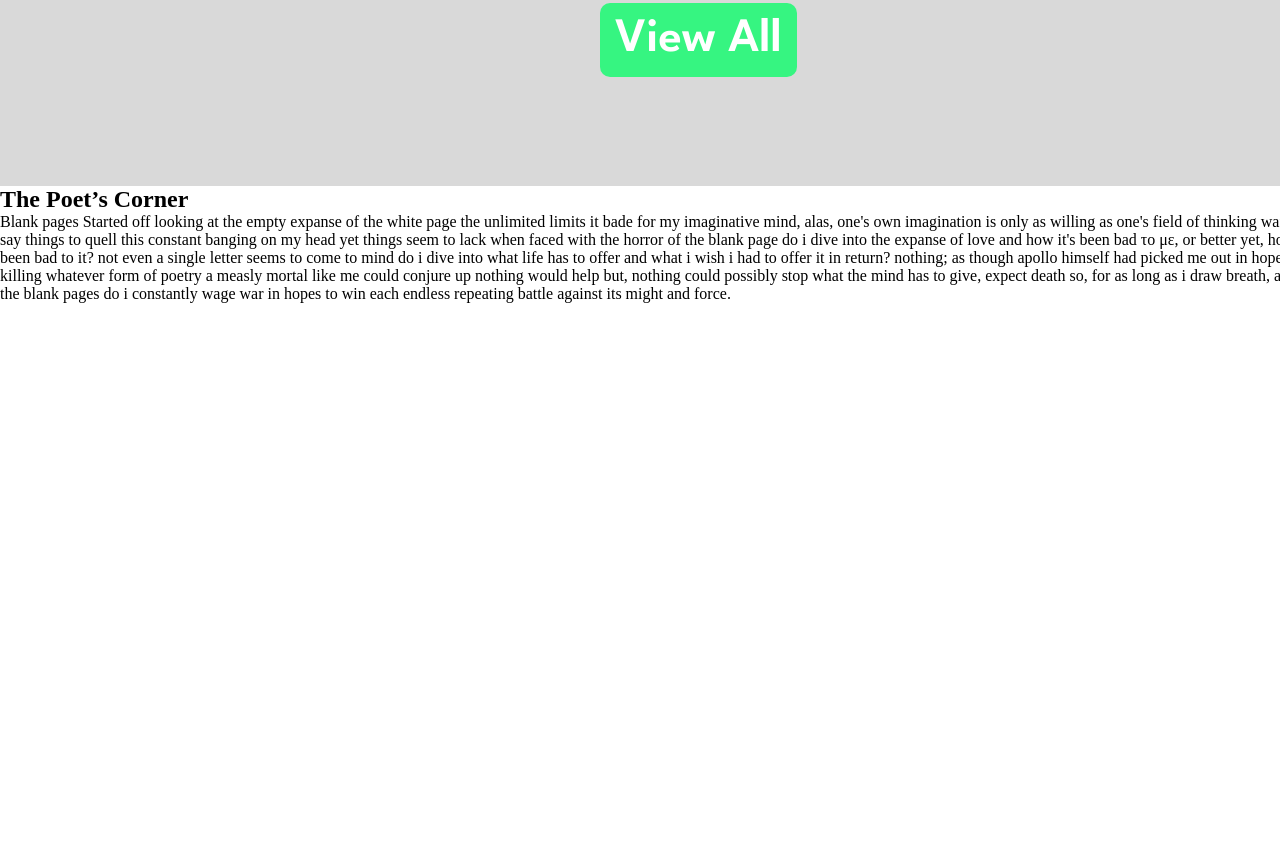
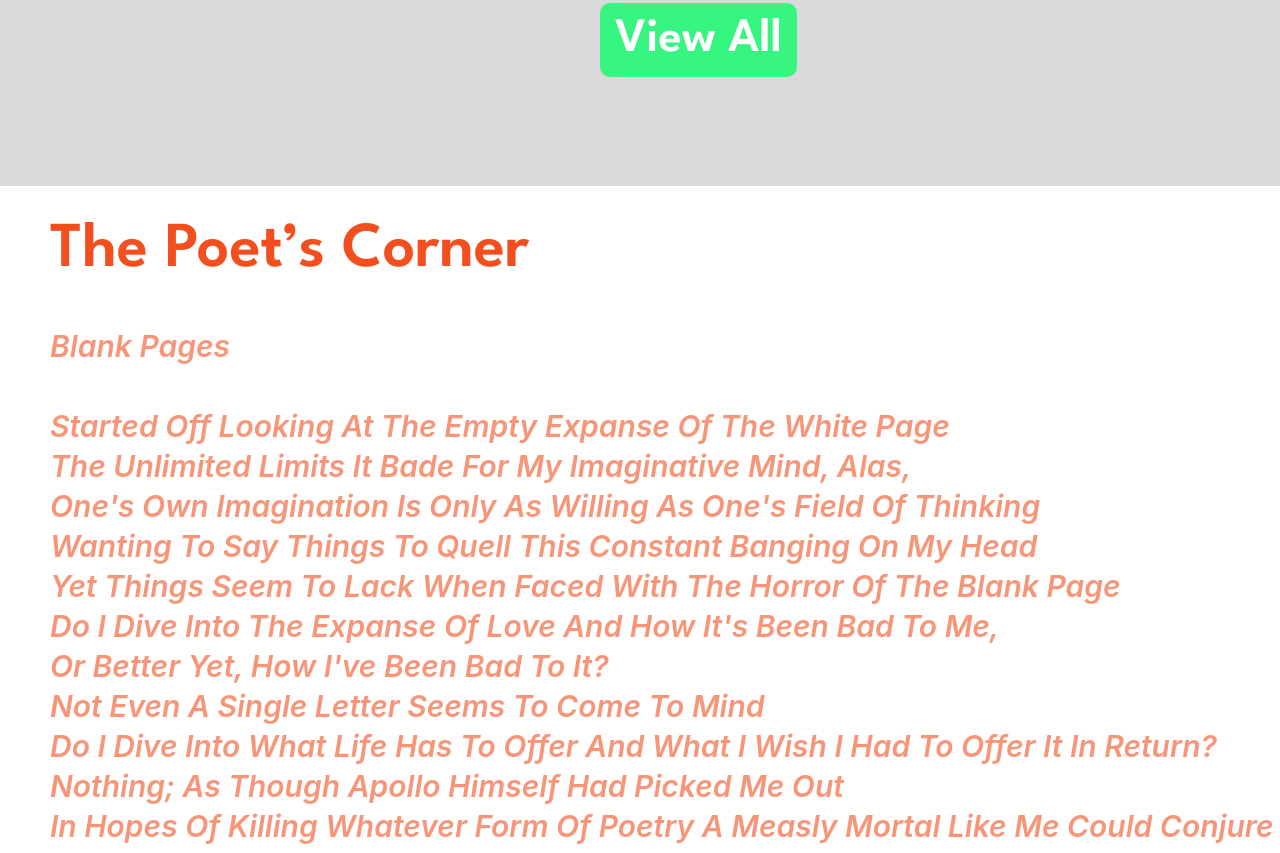
Before and after one commit to HollasII/portfolio-design, a plain HTML site: page index.html in a window 1280 px wide. Shown: the part 2904-3757 px from the top of the page. Before the commit the page ends 3207 px from the top, so only its background shows below. Drawn offline with Linux system fonts and the light colour scheme.

Commit message:
poet section

```diff
--- a/css/_variables.scss
+++ b/css/_variables.scss
@@ -1,5 +1,5 @@
 $font: 'League Spartan', sans-serif;
-$head-font: 'Rounded Sans Serif 7', url(../rounded-sans-serif-7/rounded_sans_serif_7.ttf);
+$head-font: 'Inter', sans-serif;
 $colors: (main:#f24e1e, headc:rgba(173, 157, 138, 0.4), textt:#11302B, secondary:rgba(0, 255, 101, 0.5), third:#fff, awards:#CDCACA);
 $size: 30px;
 $gradient: linear-gradient(to right, map-get($colors, headc), map-get($colors, headc),map-get($colors, headc), rgba(234, 91, 48, 0.45), map-get($colors, headc));
--- a/css/style.scss
+++ b/css/style.scss
@@ -313,7 +313,27 @@ main{
     }
 
     .poet-corner{
+        font-family: $font;
+        padding: 50px 50px;
 
+        h2{
+            font-style: normal;
+            font-weight: 600;
+            font-size: 64px;
+            line-height: 30px;
+            color: map-get($colors , main );
+            // margin: 30px 0;
+        }
+
+        p{
+            font-family: $head-font;
+            font-style: italic;
+            font-weight: 600;
+            font-size: 30px;
+            line-height: 40px;
+            color: rgba(242, 78, 30, 0.6);
+            text-transform: capitalize;
+        }
     }
 }
 
--- a/index.html
+++ b/index.html
@@ -97,23 +97,23 @@
     </section>
 
     <section class="poet-corner">
-        <h2>The Poet’s Corner</h2>
-        <p><span>Blank pages</span>
-
-            Started off looking at the empty expanse of the white page
-            the unlimited limits it bade for my imaginative mind, alas,
-            one's own imagination is only as willing as one's field of thinking
-            wanting to say things to quell this constant banging on my head
-            yet things seem to lack when faced with the horror of the blank page
-            do i dive into the expanse of love and how it's been bad το με,
-            or better yet, how i've been bad to it?
-            not even a single letter seems to come to mind
-            do i dive into what life has to offer and what i wish i had to offer it in return?
-            nothing; as though apollo himself had picked me out
-            in hopes of killing whatever form of poetry a measly mortal like me could conjure up
-            nothing would help but, nothing could possibly stop what the mind has to give, expect death
-            so, for as long as i draw breath, against the blank pages
-            do i constantly wage war in hopes to win each endless repeating battle against its might and force.
+        <h2>The Poet’s Corner</h2><br><br><br><br>
+        <p>Blank pages
+            <br><br>
+            Started off looking at the empty expanse of the white page<br>
+            the unlimited limits it bade for my imaginative mind, alas,<br>
+            one's own imagination is only as willing as one's field of thinking<br>
+            wanting to say things to quell this constant banging on my head<br>
+            yet things seem to lack when faced with the horror of the blank page<br>
+            do i dive into the expanse of love and how it's been bad το me,<br>
+            or better yet, how i've been bad to it?<br>
+            not even a single letter seems to come to mind<br>
+            do i dive into what life has to offer and what i wish i had to offer it in return?<br>
+            nothing; as though apollo himself had picked me out<br>
+            in hopes of killing whatever form of poetry a measly mortal like me could conjure up<br>
+            nothing would help but, nothing could possibly stop what the mind has to give, expect death<br>
+            so, for as long as i draw breath, against the blank pages<br>
+            do i constantly wage war in hopes to win each endless repeating battle against its might and force.<br>
             </p>
     </section>
    </main>
```
Also changed, not shown: css/style.css, 1 other file.
